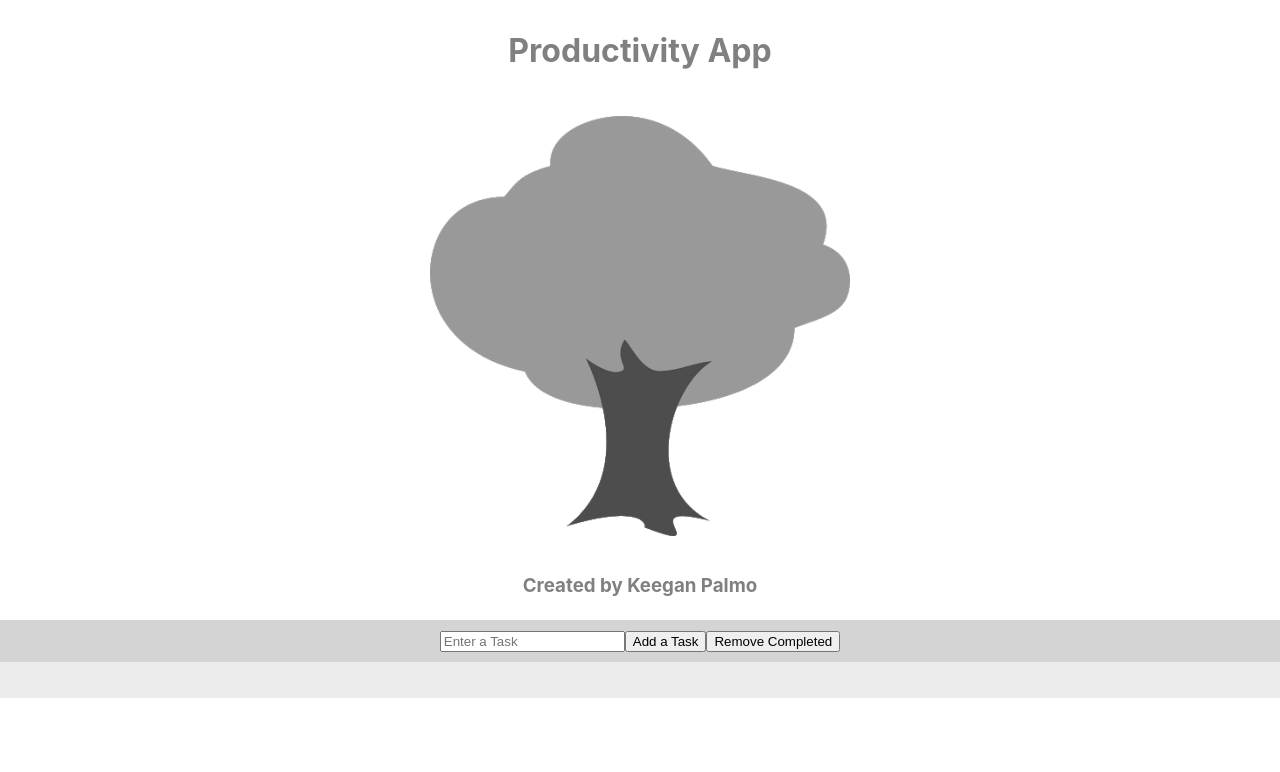
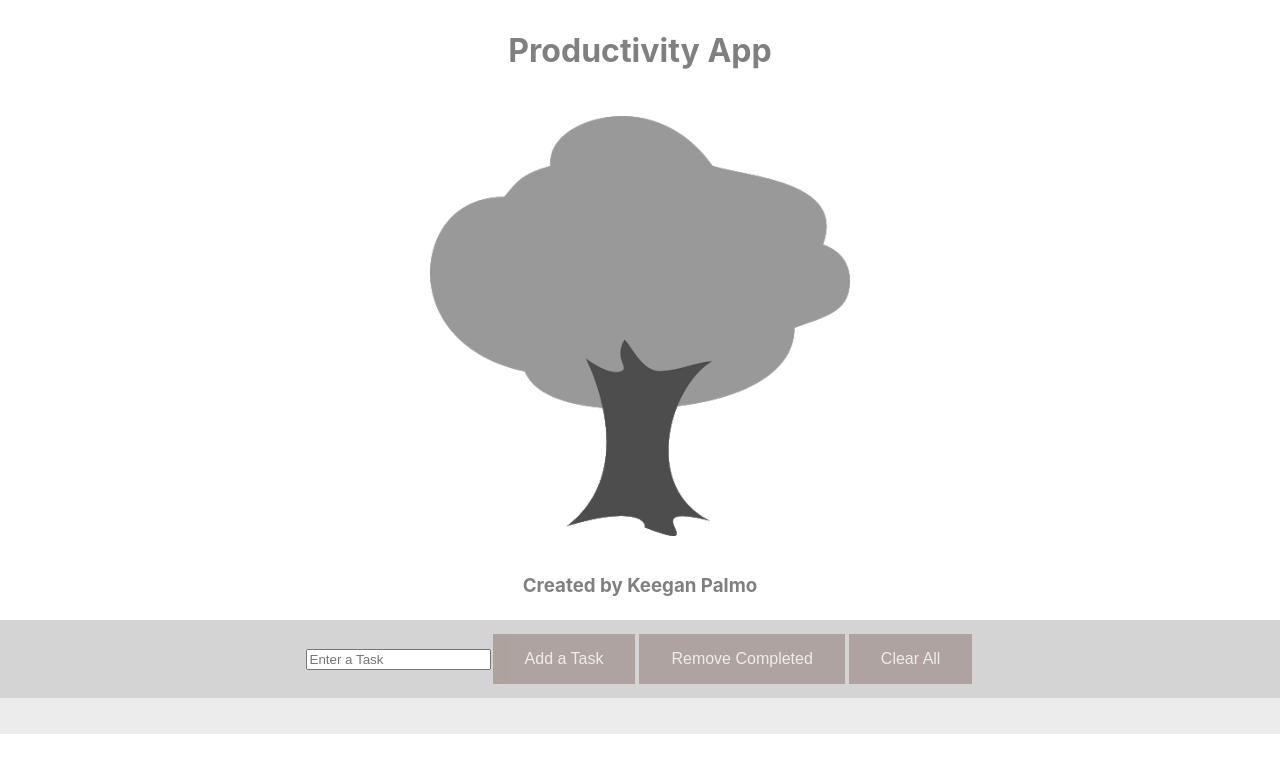
Before and after one commit to kppalmo/productivity-app, a React (Create React App) app: page / in a window 1280 px wide. Shown: the top 772 px of the page. Built offline with nearby package versions, Linux system fonts and the light colour scheme.

Commit message:
addedClearAll

```diff
--- a/src/App.js
+++ b/src/App.js
@@ -50,10 +50,8 @@ class App extends Component{
           }
         })
       }
-    removeAll = event => { //remove All items in local storage
-        window.localStorage.clear();
-        //window.localStorage.removeItem("itemID");
-    }
+
+
 
 
     addLocalStorage() { //takes item in state => renders data on screen
--- a/src/components/TodoForum.js
+++ b/src/components/TodoForum.js
@@ -1,7 +1,14 @@
 import React from 'react';
 
 const  TodoForum = props => {
+    function deleteItems() {
+        // Clear localStorage items
+        localStorage.clear();
+      }
+
     return(
+
+
         <form style={{ padding: "10px 20px", textAlign: "center", color: "white", background: "#D4D4D4"}}>
             <input
             name = 'todo'
@@ -9,11 +16,14 @@ const  TodoForum = props => {
             type = 'text'
             onChange={props.inputChangeHandler}
             placeholder = 'Enter a Task' />
-            <button
+
+            <button class="button"
                 onClick={props.addTask}>Add a Task</button>
-            <button onClick={props.removeItems}>Remove Completed</button>
+            <button class="button" onClick={props.removeItems}>Remove Completed</button>
+            <button class="button" onclick={deleteItems()}> Clear All </button>
 
         </form>
+
     )
 }
 
--- a/src/index.css
+++ b/src/index.css
@@ -19,3 +19,18 @@ code {
   margin: auto;
   width: 35%;
 }
+.button {
+  background-color: #96837e;
+  border: none;
+  color: white;
+  padding: 16px 32px;
+  text-align: center;
+  font-size: 16px;
+  margin: 4px 2px;
+  opacity: 0.6;
+  transition: 0.3s;
+  display: inline-block;
+  text-decoration: none;
+  cursor: pointer;
+}
+.button:hover {opacity: 1}
```
